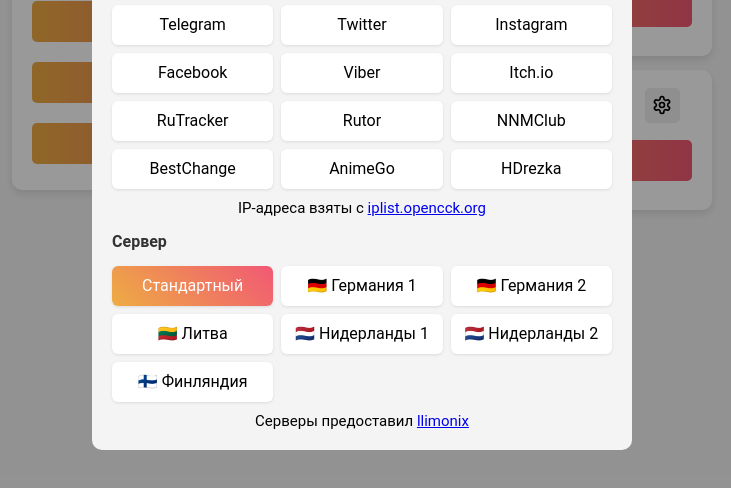
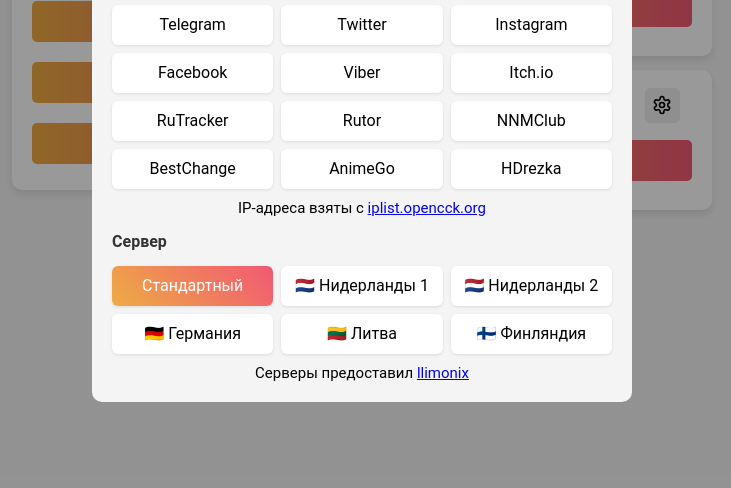
Before and after one commit to warp-generator/warp, a plain HTML site: page index.html in a window 1280 px wide. Both pictures are taken after a click on the button 587 px from the left and 254 px from the top of the page. Shown: the part 288-776 px from the top of the page, without its empty margins (278-1009 px from the left). Drawn offline with Linux system fonts and the light colour scheme.

Commit message:
Update index.html

```diff
--- a/index.html
+++ b/index.html
@@ -230,18 +230,7 @@
     <div class="server-option-content">Стандартный</div>
     <input id="def" type="radio" name="server" class="server-radio" checked />
   </label>
-      <label class="server-option">
-    <div class="server-option-content">🇩🇪 Германия 1</div>
-    <input id="DE" type="radio" name="server" class="server-radio" />
-  </label>
-    <label class="server-option">
-    <div class="server-option-content">🇩🇪 Германия 2</div>
-    <input id="GB" type="radio" name="server" class="server-radio" />
-  </label>
-  <label class="server-option">
-    <div class="server-option-content">🇱🇹 Литва</div>
-    <input id="LT" type="radio" name="server" class="server-radio" />
-  </label>
+
   <label class="server-option">
     <div class="server-option-content">🇳🇱 Нидерланды 1</div>
     <input id="NL1" type="radio" name="server" class="server-radio" />
@@ -249,6 +238,14 @@
     <label class="server-option">
     <div class="server-option-content">🇳🇱 Нидерланды 2</div>
     <input id="NL2" type="radio" name="server" class="server-radio" />
+  </label>
+        <label class="server-option">
+    <div class="server-option-content">🇩🇪 Германия</div>
+    <input id="DE" type="radio" name="server" class="server-radio" />
+  </label>
+  <label class="server-option">
+    <div class="server-option-content">🇱🇹 Литва</div>
+    <input id="LT" type="radio" name="server" class="server-radio" />
   </label>
     <label class="server-option">
     <div class="server-option-content">🇫🇮 Финляндия</div>
```
